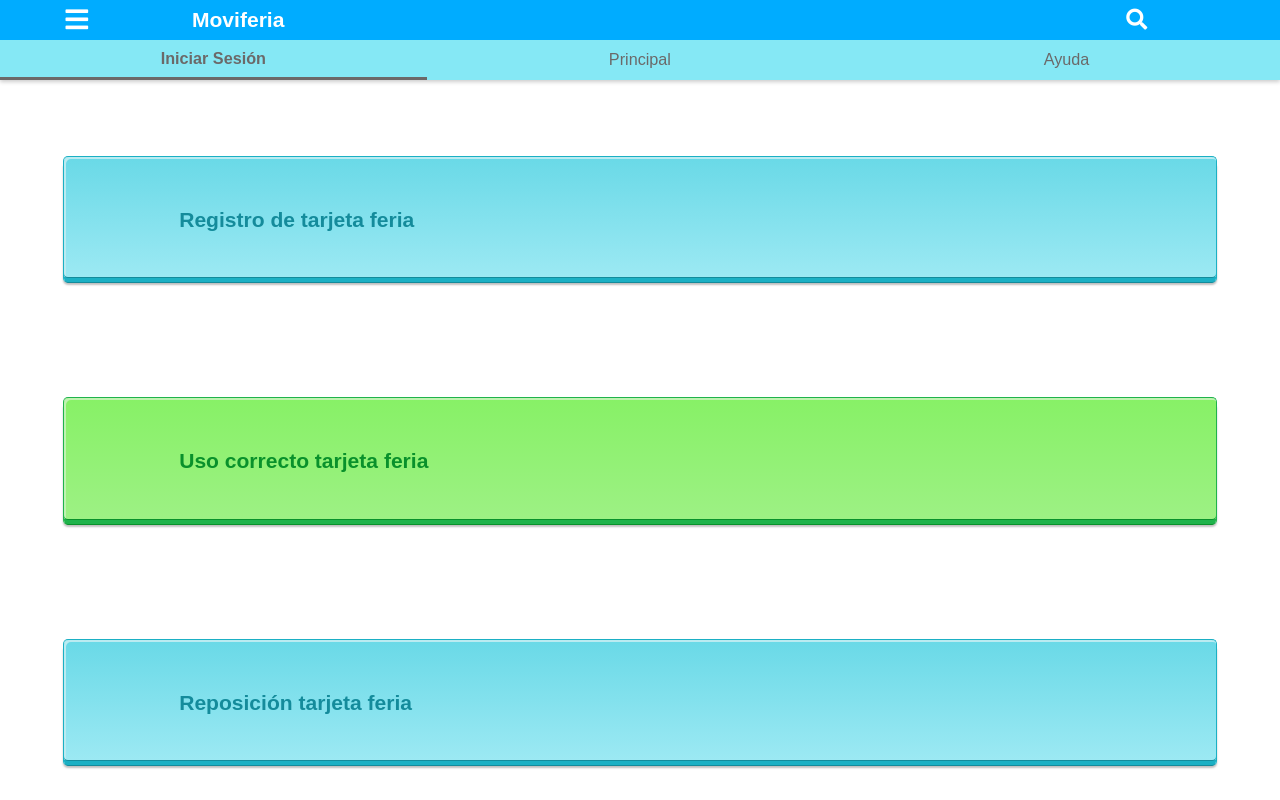
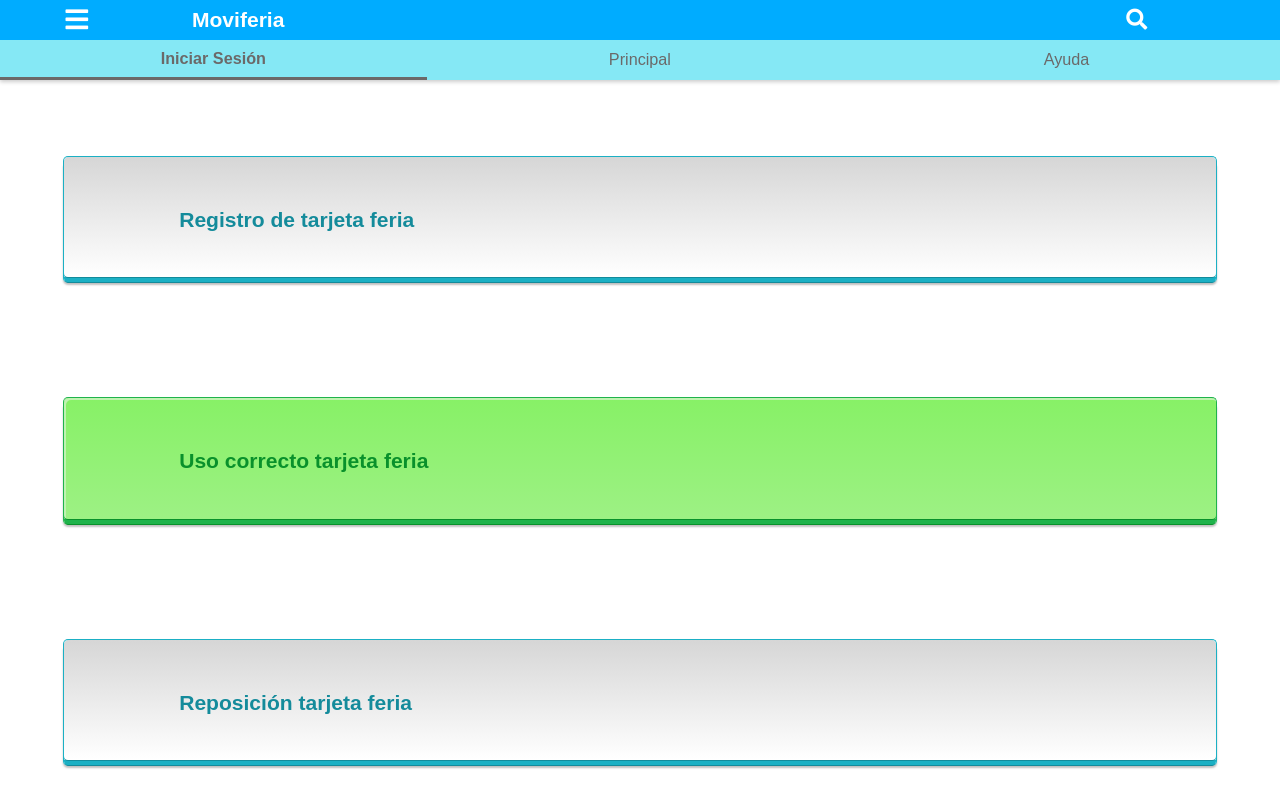
Before and after one commit to Carlos3dg/WebDevelopmentProjects, a plain HTML site: page TarjetaFeria/index.html in a window 1280 px wide. Shown: the top 800 px of the page. Drawn offline with Linux system fonts and the light colour scheme.

Commit message:
TarjetaFeria: Change color design in help section buttons

```diff
--- a/TarjetaFeria/css/estiloslogin.css
+++ b/TarjetaFeria/css/estiloslogin.css
@@ -587,13 +587,13 @@ a.subject-issue__text:active::after  {
     color: rgb(20, 139, 155);
     border-bottom: 6px solid rgb(27, 176, 196);
     background-color: rgb(133, 232, 245);
-    background-image: linear-gradient(to bottom, rgb(105, 217, 231), rgb(156, 233, 243));
-    box-shadow: inset 2px 2px rgb(186, 235, 241);
+    background-image: linear-gradient(to bottom, rgb(214, 214, 214), rgb(255, 255, 255));
+    /*box-shadow: inset 2px 2px rgb(186, 235, 241);*/
 }
 
 .subject-issue__blue:hover {
     background-color: rgb(133, 232, 245);
-    background-image: linear-gradient(to top, rgb(105, 217, 231), rgb(156, 233, 243));
+    background-image: linear-gradient(to top, rgb(214, 214, 214), rgb(255, 255, 255));
 }
 
 .subject-issue__green {
```
